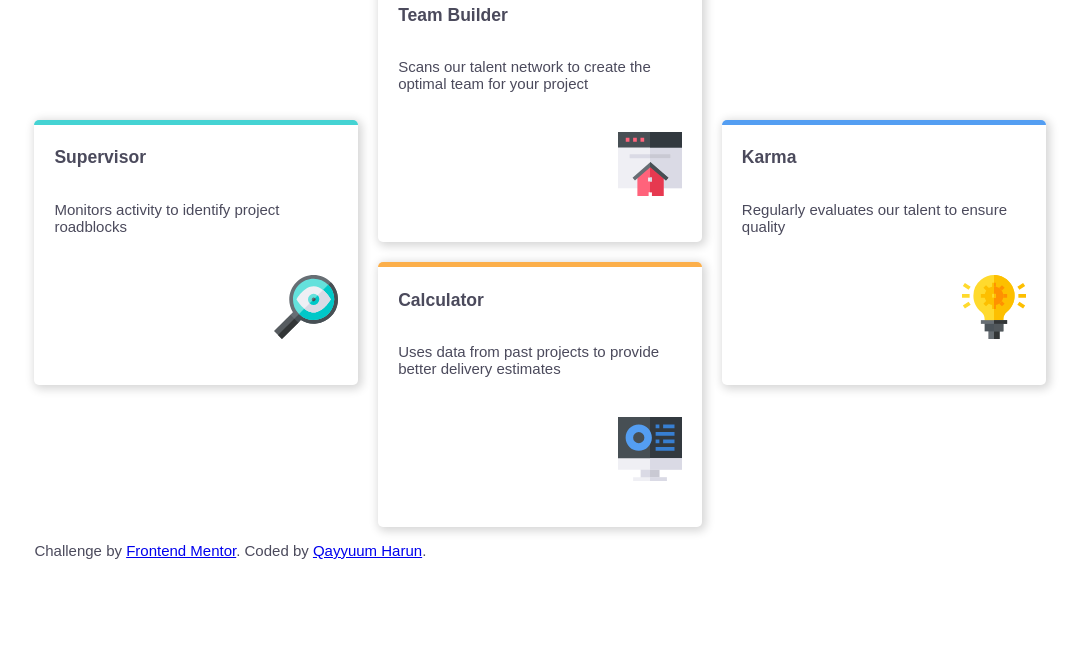
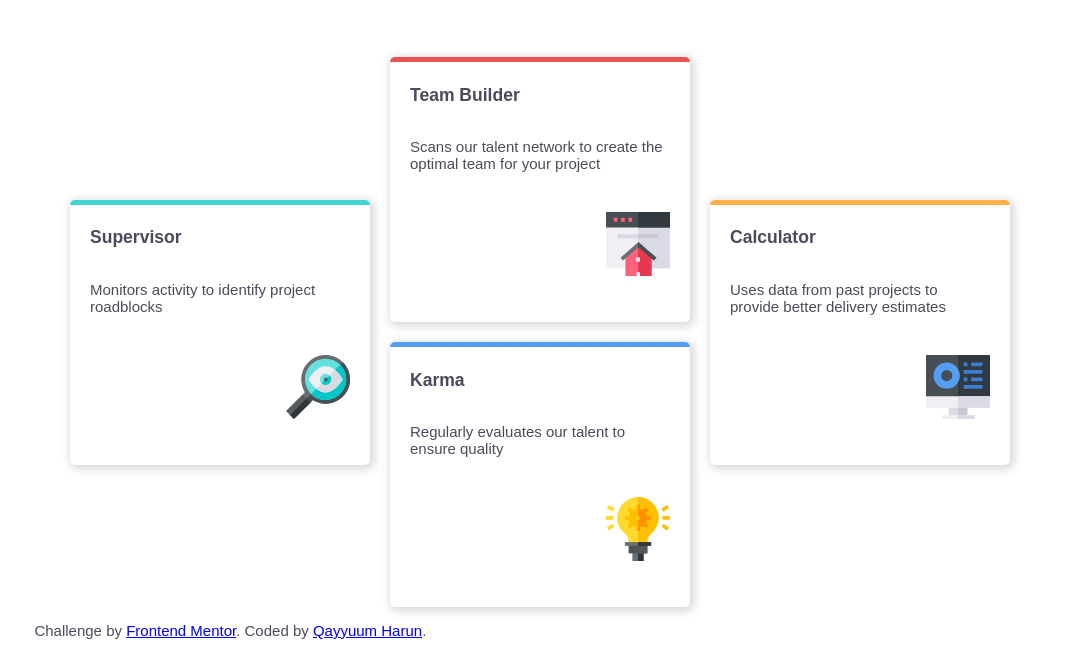
Before and after one commit to qayyuum85/four-card-feature, a plain HTML site: page index.html in a window 1280 px wide. Shown: the part 197-844 px from the top of the page, without its empty margins (100-1183 px from the left). Before the commit the page ends 800 px from the top, so only its background shows below. Drawn offline with Linux system fonts and the light colour scheme.

Commit message:
Adjust styling and card order

```diff
--- a/style.scss
+++ b/style.scss
@@ -4,6 +4,7 @@ $primary-red: hsl(0, 78%, 62%);
 $primary-cyan: hsl(180, 62%, 55%);
 $primary-orange: hsl(34, 97%, 64%);
 $primary-blue: hsl(212, 86%, 64%);
+$primary-light-grey:hsl(0, 0%, 98%);
 $font-size: 15px;
 $font-color: #4b4a5c;
 $font-family: Poppins,
@@ -33,7 +34,7 @@ p+p {
     width: 80%;
     margin-left: auto;
     margin-right: auto;
-    margin-top: 20px;
+    margin-top: 80px;
 }
 
 .fw-sm {
@@ -61,17 +62,18 @@ p+p {
 }
 
 div.cards {
-    margin-top: 40px;
+    margin-top: 60px;
     display: grid;
-    grid-template-columns: repeat(3, minmax(300px, auto));
+    grid-template-columns: repeat(3, minmax(250px, 300px));
     grid-template-rows: auto;
     column-gap: 20px;
     row-gap: 20px;
+    justify-content: center;
     grid-template-areas:
         ". team-builder ."
-        "supervisor team-builder karma"
-        "supervisor calculator karma"
-        ". calculator .";
+        "supervisor team-builder calculator"
+        "supervisor karma calculator"
+        ". karma .";
 
     div.card {
         height: 250px;
```
Also changed, not shown: style.css, 1 other file.
